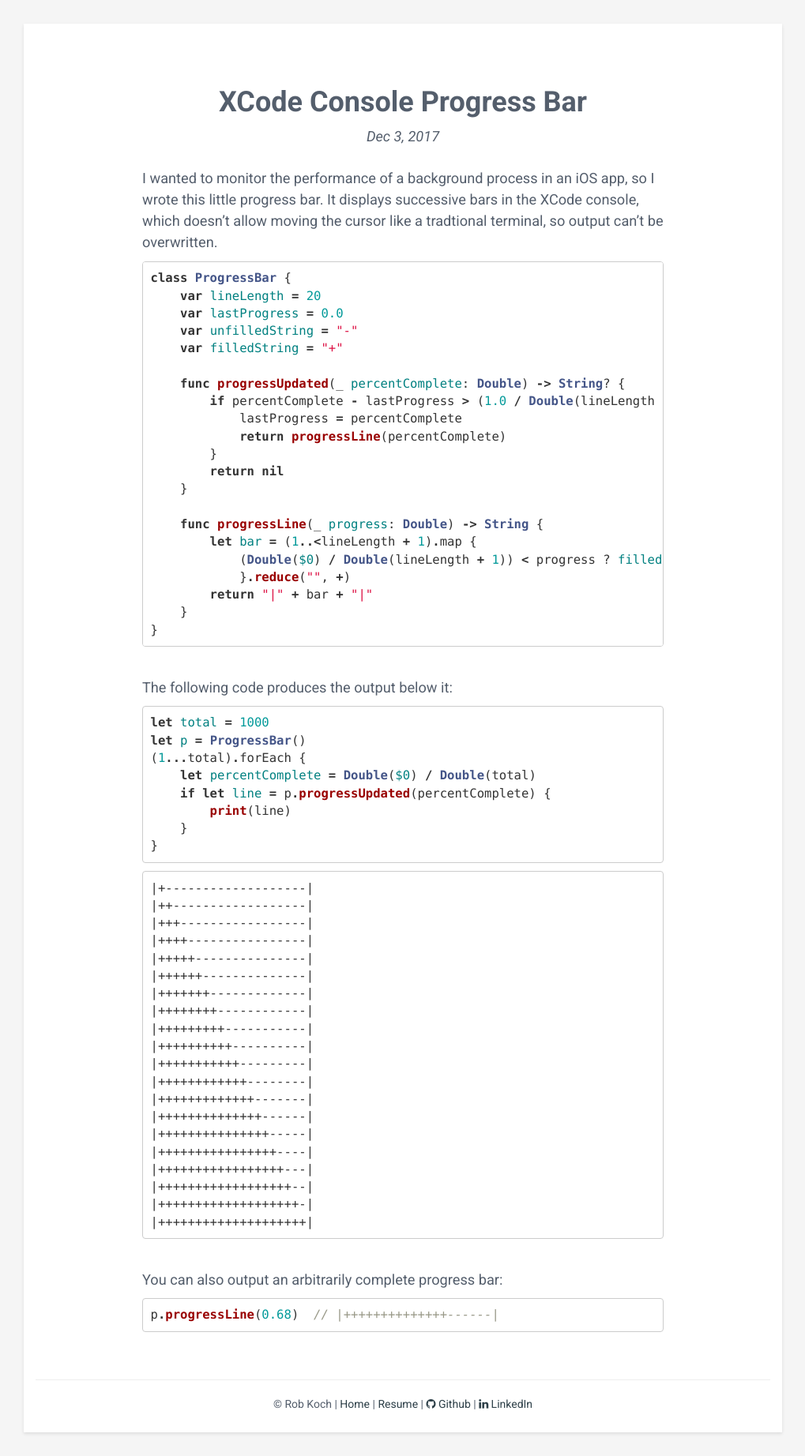
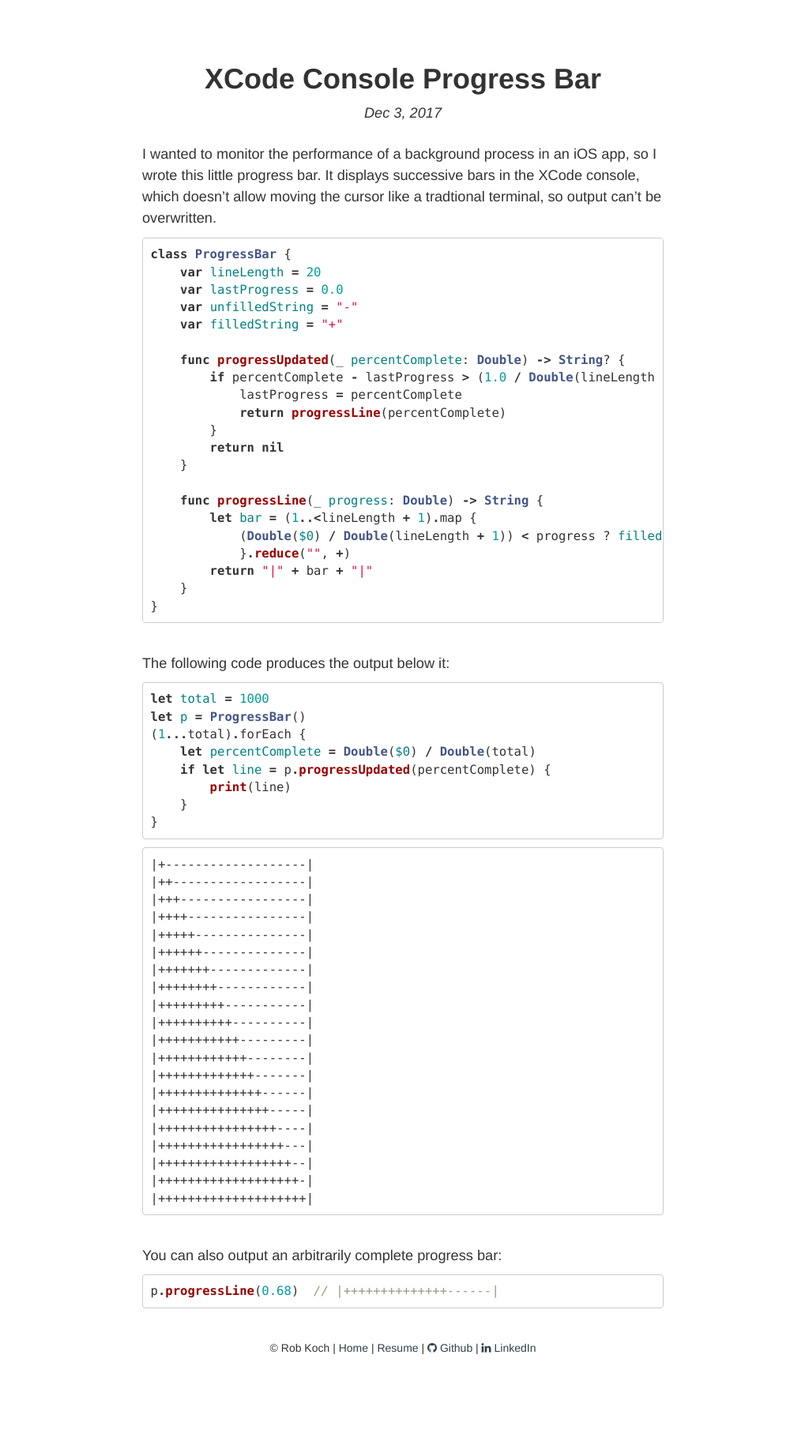
Before and after one commit to kochrt/kochrt.github.io, a Jekyll site: the page built from _posts/2017-12-03-xcode-progress-bar.md, in a window 1280 px wide. Shown: the whole page at 79% size, without its empty margins (130-1149 px from the left). Built offline with Jekyll 4.4.1, drawn with Linux system fonts in a browser that asks for light colours; after the commit the page ends 1743 px from its top, so only the background shows below that.

Commit message:
wrappers and bodies

```diff
--- a/_includes/postfooter.html
+++ b/_includes/postfooter.html
@@ -1,5 +1,5 @@
 <div class="post-footer">
-    <hr>
+    <!-- <hr> -->
     <center>
         <p>© Rob Koch |
             <a href="{{ site.baseurl }}">Home</a> |
--- a/_layouts/default.html
+++ b/_layouts/default.html
@@ -7,7 +7,7 @@
 <!--[if !IE]><!--> <html lang="en"> <!--<![endif]-->
 {% include head.html %}
 
-<body>
+<body class="has-background">
     <div class="wrapper">
         {% include sidebar.html %}
 
--- a/_layouts/post.html
+++ b/_layouts/post.html
@@ -7,7 +7,7 @@
 <!--[if !IE]><!--> <html lang="en"> <!--<![endif]-->
 {% include head.html %}
 <body>
-    <div class="wrapper">
+    <!-- <div class="wrapper"> -->
         <div class="post-wrapper">
             <center><h1> {{ page.title }}</h1></center>
             <center><i>{{ page.date | date: "%b %-d, %Y" }}</i></center>
@@ -16,7 +16,7 @@
 
         </div>
         {% include postfooter.html %}
-    </div>
+    <!-- </div> -->
 
 </body>
 </html>
--- a/assets/css/styles-6.scss
+++ b/assets/css/styles-6.scss
@@ -11,7 +11,7 @@
 /* styles-6.css */
 /* ======= Base ======= */
 
-body {
+.has-background {
   font-family: 'Roboto', sans-serif;
   color: #545E6C;
   background: #f5f5f5;
@@ -342,6 +342,9 @@
 }
 
 .post-wrapper {
+  max-width: 960px;
+  margin: 0 auto;
+  position: relative;
   background: #fff;
   padding: 60px 150px 15px 150px;
   // padding-left: 150px;
```
